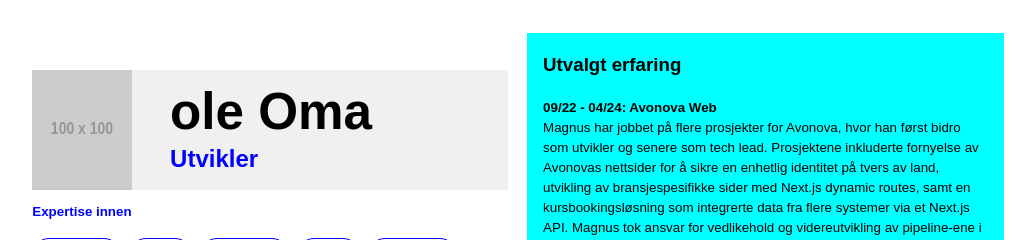
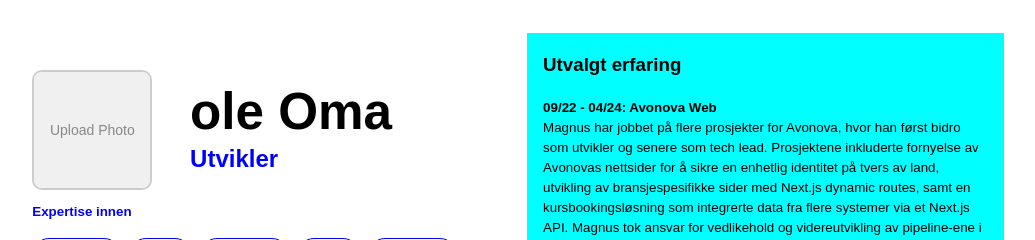
Before and after one commit to thenorthalliance/OnePagerCV, a Vue app: page / in a window 1280 px wide. Shown: the part 261-501 px from the top of the page, without its empty margins (122-1157 px from the left). Built offline with nearby package versions, Linux system fonts and the light colour scheme.

Commit message:
Upload profile pic

```diff
--- a/package.json
+++ b/package.json
@@ -9,6 +9,7 @@
     "preview": "vite preview"
   },
   "dependencies": {
+    "cropperjs": "^1.6.2",
     "html2pdf.js": "^0.10.2",
     "vue": "^3.5.10"
   },
--- a/src/components/Preview.vue
+++ b/src/components/Preview.vue
@@ -1,13 +1,16 @@
 <template>
   <div>
     <h1>CV Preview</h1>
-   <!-- <button @click="printCV">Print CV</button> <!-- Add this print button -->
-    <button @click="exportToPDF">Print CV</button> <!-- Add this print button -->
+    <!-- <button @click="printCV">Print CV</button> <!-- Add this print button -->
+    <button @click="exportToPDF">Print CV</button>
+    <!-- Add this print button -->
     <!-- This is the preview of the CV -->
     <div id="cv-preview" ref="cvPreview">
       <div class="column left">
         <div id="personal-section">
-          <img src="https://via.placeholder.com/100" alt="Profile Picture" class="profile-pic" />
+          <div>
+            <ProfilePicture />
+          </div>
           <div>
             <h1>{{ profile.firstName }} {{ profile.lastName }}</h1>
             <h2>{{ profile.title }}</h2>
@@ -35,9 +38,18 @@
         <div id="experience-section">
           <h3>Utvalgt erfaring</h3>
           <ul>
-            <li v-for="experience in profile.experiences" :key="experience.projectName">
-              <h4>{{ experience.startDate ? formatDate(experience.startDate) : '' }} - {{ experience.endDate ?
-                formatDate(experience.endDate) : '' }}: {{ experience.projectName }}</h4>
+            <li
+              v-for="experience in profile.experiences"
+              :key="experience.projectName"
+            >
+              <h4>
+                {{
+                  experience.startDate ? formatDate(experience.startDate) : ""
+                }}
+                -
+                {{ experience.endDate ? formatDate(experience.endDate) : "" }}:
+                {{ experience.projectName }}
+              </h4>
               <p>{{ experience.description }}</p>
             </li>
           </ul>
@@ -46,7 +58,10 @@
         <div id="qualifications-section">
           <h3>Utdanning, kurs og sertifiseringer</h3>
           <ul>
-            <li v-for="qualification in profile.qualifications" :key="qualification.detail">
+            <li
+              v-for="qualification in profile.qualifications"
+              :key="qualification.detail"
+            >
               <Strong>{{ qualification.label }}:</Strong>
               <p>{{ qualification.detail }}</p>
             </li>
@@ -58,10 +73,11 @@
 </template>
 
 <script setup lang="ts">
-import { ProfileToRender } from '../types';
-import { defineProps } from 'vue';
-import { formatDate } from '../helpers';
-import html2pdf from 'html2pdf.js';
+import { ProfileToRender } from "../types";
+import { defineProps } from "vue";
+import { formatDate } from "../helpers";
+import ProfilePicture from "./ProfilePicture.vue";
+import html2pdf from "html2pdf.js";
 
 // Define props to receive the ProfileToRender data
 const props = defineProps<{
@@ -77,20 +93,17 @@ const exportToPDF = () => {
   const options = {
     margin: 0,
     padding: 0,
-    filename: 'cv-preview.pdf',
-    image: { type: 'jpeg', quality: 0.98 },
+    filename: "cv-preview.pdf",
+    image: { type: "jpeg", quality: 0.98 },
     html2canvas: { scale: 2 },
-    jsPDF: { unit: 'mm', format: 'a3', orientation: 'landscape' }
+    jsPDF: { unit: "mm", format: "a3", orientation: "landscape" },
   };
 
   html2pdf().from(element).set(options).save(); // Convert the content to PDF and download it
-  };
-
+};
 </script>
 
-
-
-<style>
+<style scoped>
 /* Basic styling for on-screen preview */
 #cv-preview {
   /* A4 landscape width */
@@ -127,7 +140,6 @@ const exportToPDF = () => {
 #personal-section {
   width: 100%;
   height: 120px;
-  background-color: #f0f0f0;
   margin-top: 10mm;
   display: flex;
   column-gap: 10mm;
@@ -236,26 +248,4 @@ const exportToPDF = () => {
     }
   }
 }
-
-/* Print-Specific Styles */
-@media print {
-  @page {
-    size: A4 landscape;
-    margin: 0;
-  }
-
-  /* body:not(#cv-preview), body *:not(#cv-preview *) {
-    display: none;
-  } */
-
-
-
-
-  #cv-preview {
-    border: 2px solid red;
-    display: block;
-
-  }
-
-}
 </style>
--- /dev/null
+++ b/src/components/ProfilePicture.vue
@@ -0,0 +1,115 @@
+<template>
+  <div class="profile-picture">
+    <div class="frame" ref="frame">
+      <img v-if="imageUrl" :src="imageUrl" :style="{ width: `${size}px`, height: `${size}px` }" ref="image"
+        alt="Profile" />
+      <div v-else class="placeholder">Upload Photo</div>
+      <input type="file" accept="image/*" @change="onImageChange" />
+    </div>
+    <div v-if="cropper">
+      <button @click="rotateImage">Rotate</button>
+      <button @click="cropImage">Crop</button>
+    </div>
+  </div>
+</template>
+
+<script setup>
+import { ref, onMounted, nextTick } from 'vue';
+import Cropper from 'cropperjs';
+import 'cropperjs/dist/cropper.css';
+
+// Accept width and height as props with default values
+const props = defineProps({
+  size: {
+    type: Number,
+    default: 120
+  }
+});
+
+const imageUrl = ref(null);
+const image = ref(null);
+const cropper = ref(null);
+
+const onImageChange = (event) => {
+  const file = event.target.files[0];
+  if (file) {
+    imageUrl.value = URL.createObjectURL(file);
+  }
+};
+
+onMounted(() => {
+  nextTick(() => {
+    if (image.value) {
+      cropper.value = new Cropper(image.value, {
+        aspectRatio: 1,
+        viewMode: 1,
+      });
+    }
+  });
+});
+
+const rotateImage = () => {
+  if (cropper.value) {
+    cropper.value.rotate(90);
+  }
+};
+
+const cropImage = () => {
+  if (cropper.value) {
+    const canvas = cropper.value.getCroppedCanvas();
+    imageUrl.value = canvas.toDataURL();
+    cropper.value.destroy(); // Cleanup
+  }
+};
+</script>
+
+<style scoped>
+.profile-picture {
+  display: flex;
+  justify-content: center;
+  align-items: center;
+}
+
+.frame {
+  width: 120px;
+  height: 120px;
+  border: 2px solid #ccc;
+  border-radius: 10px;
+  overflow: hidden;
+  position: relative;
+}
+
+.frame img {
+  width: 100%;
+  height: 100%;
+  object-fit: cover;
+}
+
+.frame input[type="file"] {
+  position: absolute;
+  top: 0;
+  left: 0;
+  width: 100%;
+  height: 100%;
+  opacity: 0;
+  cursor: pointer;
+}
+
+.placeholder {
+  display: flex;
+  justify-content: center;
+  align-items: center;
+  text-align: center;
+  width: 100%;
+  height: 100%;
+  background-color: #f0f0f0;
+  color: #888;
+  font-size: 14px;
+}
+
+button {
+  margin: 10px;
+  padding: 5px 10px;
+  cursor: pointer;
+}
+</style>
```
Also changed, not shown: 1 other file (tests, documents, lock files or other folders).
